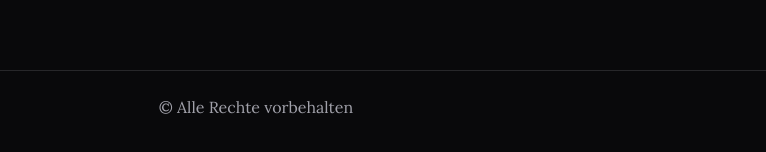
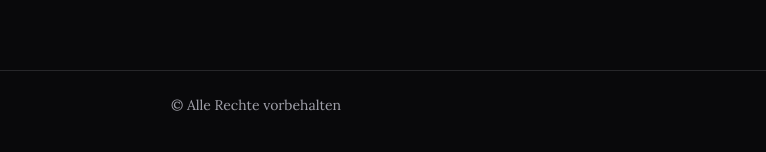
Before and after one commit to wmaurin/steinkette.ch, a React (Vite) app: page /steinkette.ch/kontakt in a window 1280 px wide. Shown: the part 598-750 px from the top of the page, without its empty margins (384-1150 px from the left). Built offline with nearby package versions, Linux system fonts and the light colour scheme.

Commit message:
style: decrease footer text size

```diff
--- a/src/App.tsx
+++ b/src/App.tsx
@@ -28,7 +28,7 @@ function App() {
           </Routes>
         </div>
       </div>
-      <footer className="py-8 text-center">© Alle Rechte vorbehalten</footer>
+      <footer className="py-8 text-center text-sm">© Alle Rechte vorbehalten</footer>
     </>
   );
 }
```
